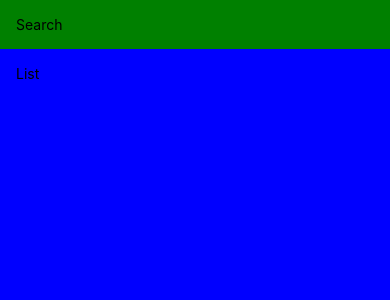
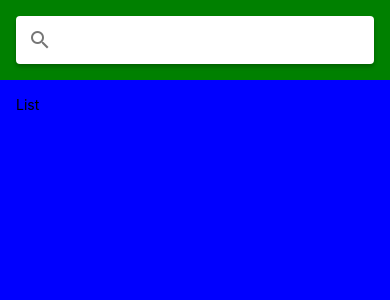
Before and after one commit to danilobatson/MealsToGo, a React Native app: screen / in a window 390 px wide. Shown: the top 300 px of the page. Built offline with nearby package versions, Linux system fonts and the light colour scheme.

Commit message:
feat: Add search bar

```diff
--- a/App.js
+++ b/App.js
@@ -1,7 +1,7 @@
 import { StatusBar as ExpoStatusBar } from 'expo-status-bar';
 import React from 'react';
 import { SafeAreaView, StyleSheet, Text, View, Platform, StatusBar } from 'react-native';
-
+import { Searchbar } from "react-native-paper";
 const isAndroid = Platform.OS === 'android';
 const isIOS = Platform.OS === 'ios';
 export default function App() {
@@ -9,7 +9,7 @@ export default function App() {
     <>
       <SafeAreaView style={{ flex: 1, marginTop: StatusBar.currentHeight }}>
         <View style={{ padding: 16, backgroundColor: "green" }}>
-          <Text>Search</Text>
+          <Searchbar />
         </View>
         <View style={{ flex: 1, padding: 16, backgroundColor: "blue" }}>
           <Text>List</Text>
```
